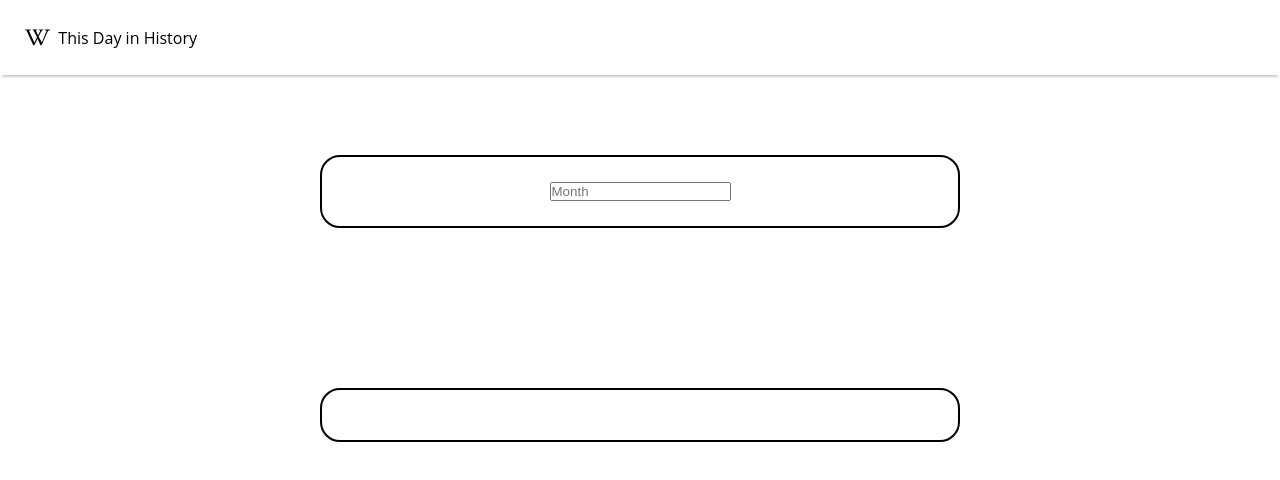
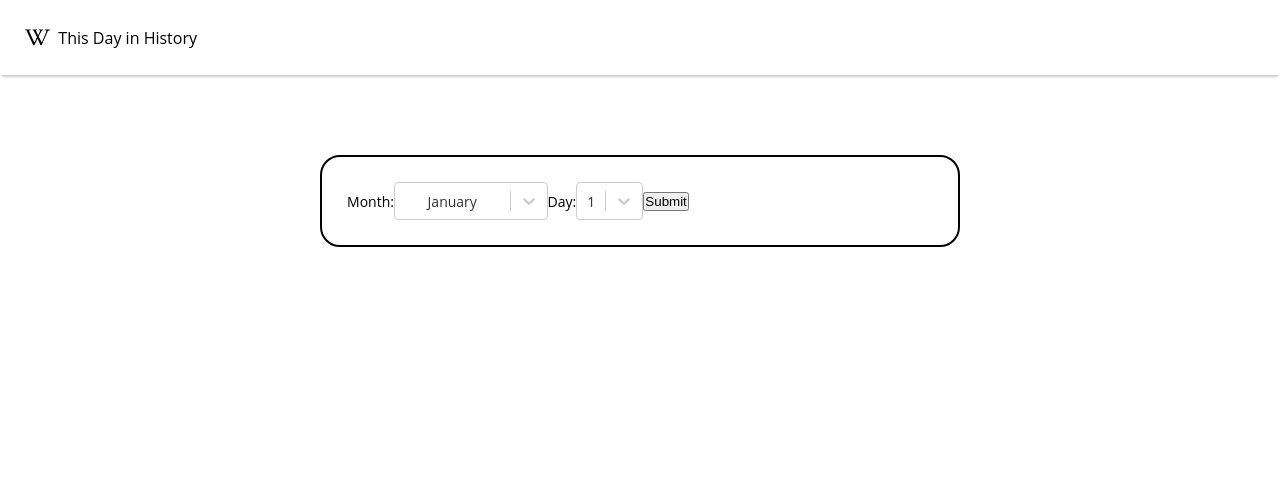
Before and after one commit to toblrne/wikidate, a React (Create React App) app: page / in a window 1280 px wide. Shown: the top 480 px of the page. Built offline with nearby package versions, Linux system fonts and the light colour scheme; no server answers.

Commit message:
implement form submission

```diff
--- a/package.json
+++ b/package.json
@@ -11,6 +11,7 @@
     "react-dom": "^18.2.0",
     "react-icons": "^4.4.0",
     "react-scripts": "5.0.1",
+    "react-select": "^5.4.0",
     "web-vitals": "^2.1.4"
   },
   "scripts": {
--- a/src/App.js
+++ b/src/App.js
@@ -1,34 +1,31 @@
 import React, { useState, useEffect } from 'react';
 import axios from 'axios';
+import Select from 'react-select';
+import Input from './components/Input'
 
 import Navbar from './components/Navbar'
-import Input from './components/Input'
-import Output from './components/Output'
+
 
 import './App.scss'
+import './components/Input.scss'
+import './components/Output.scss'
 
 const App = () => {
 
-  const [data, setData] = useState({
-    events: [{description : ""}]
-  });
+  return (
+    <div className="main-container">
+      <Navbar />
 
-  const url = "https://byabbe.se/on-this-day/6/12/events.json"
-
-  useEffect(() => {
-    axios
-      .get(url)
-      .then(res => setData(res.data))
-  }, [])
+      <Input />
 
 
 
 
-  return (
-    <div className="main-container">
-      <Navbar />
-      <Input data={data} />
-      <Output data={data} />
+
+
+      {/* <div className="output">
+        {data.events[randomElement].description}
+      </div> */}
 
     </div>
   );
--- a/src/components/Input.js
+++ b/src/components/Input.js
@@ -1,14 +1,111 @@
-import React from 'react';
+import { React, useState, useEffect } from 'react';
+import Select from 'react-select';
+import axios from 'axios';
+
 import './Input.scss'
 
-const Input = ({ data }) => {
+const Input = () => {
+
+
+    const monthOptions = [
+        { value: '1', label: 'January' },
+        { value: '2', label: 'February' },
+        { value: '3', label: 'March' },
+        { value: '4', label: 'April' },
+        { value: '5', label: 'May' },
+        { value: '6', label: 'June' },
+        { value: '7', label: 'July' },
+        { value: '8', label: 'August' },
+        { value: '9', label: 'September' },
+        { value: '10', label: 'October' },
+        { value: '11', label: 'November' },
+        { value: '12', label: 'December' }
+    ]
+
+    const dayOptions = [
+        { value: '1', label: '1' },
+        { value: '2', label: '2' },
+        { value: '3', label: '3' },
+        { value: '4', label: '4' },
+        { value: '5', label: '5' },
+        { value: '6', label: '6' },
+        { value: '7', label: '7' },
+        { value: '8', label: '8' },
+        { value: '9', label: '9' },
+        { value: '10', label: '10' },
+        { value: '11', label: '11' },
+        { value: '12', label: '12' },
+        { value: '13', label: '13' },
+        { value: '14', label: '14' },
+        { value: '15', label: '15' },
+        { value: '16', label: '16' },
+        { value: '17', label: '17' },
+        { value: '18', label: '18' },
+        { value: '19', label: '19' },
+        { value: '20', label: '20' },
+        { value: '21', label: '21' },
+        { value: '22', label: '22' },
+        { value: '23', label: '23' },
+        { value: '24', label: '24' },
+        { value: '25', label: '25' },
+        { value: '26', label: '26' },
+        { value: '27', label: '27' },
+        { value: '28', label: '28' },
+        { value: '29', label: '29' },
+        { value: '30', label: '30' },
+        { value: '31', label: '31' }
+    ]
+
+
+
+    const [data, setData] = useState({ events: [{ description: "" }] })
+    const [url, setUrl] = useState("https://byabbe.se/on-this-day/12/12/events.json")
+    const [month, setMonth] = useState({value: 1, label: 1})
+    const [day, setDay] = useState({value: 1, label: 1})
+    const [status, setStatus] = useState(true)
+
+    useEffect(() => {
+        axios
+            .get(url)
+            .then(res => setData(res.data))
+    }, [url])
+
+    useEffect(() => {
+        setUrl("https://byabbe.se/on-this-day/" + month.value + "/" + day.value + "/events.json")
+    }, [status])
+
+    const handleSubmit = (event) => {
+        event.preventDefault()
+        setStatus(prev => !prev)
+    }
+
+    console.log(url)
+
     return (
-        <div className="input">
-            <form>
-                <input placeholder="Month" />
+        <div className='input' onSubmit={handleSubmit}>
+            <form className='form-layout'>
+                <label className='selector-label'> Month:
+                    <Select
+                        options={monthOptions}
+                        defaultValue={monthOptions[0]}
+                        className='month-selector'
+                        onChange={(value) => setMonth(value)
+                        }
+                    />
+                </label>
 
+                <label className='selector-label'> Day:
+                    <Select
+                        options={dayOptions}
+                        defaultValue={dayOptions[0]}
+                        className='day-selector'
+                        onChange={(value) => setDay(value)}
+                    />
+                </label>
+                <input type="submit" value="Submit" />
             </form>
-        </div>);
+        </div>
+    );
 }
 
 export default Input;
--- a/src/components/Input.scss
+++ b/src/components/Input.scss
@@ -4,5 +4,27 @@
     margin: 10vh 25vw;
     text-align: center;
     padding: 25px;
+    font: 14px "Open Sans", sans-serif;
+
+    .form-layout {
+        display: flex;
+        flex-direction: row;
+        align-items: center;
+
+        .selector-label {
+            display: flex;
+            flex-direction: row;
+            align-items: center;
+
+            .month-selector {
+                width: 12vw;
+            }
+
+        }
+
+
+    }
+
+
 
 }
```
Also changed, not shown: 1 other file (tests, documents, lock files or other folders).
